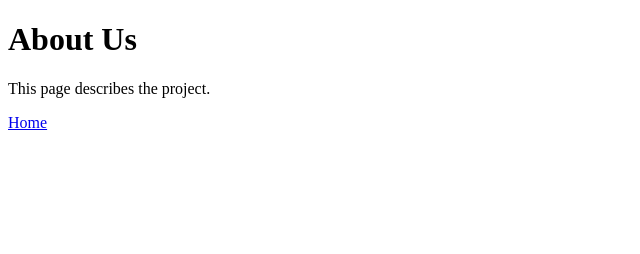
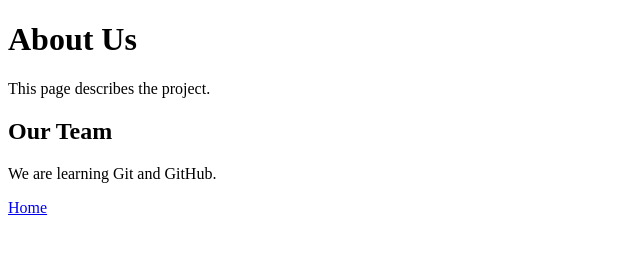
Before and after one commit to kushals256/git-workflow-assignment, a plain HTML site: page about.html in a window 1280 px wide. Shown: the whole page, without its empty margins (0-640 px from the left). Drawn offline with Linux system fonts and the light colour scheme.

Commit message:
Feature: add team section to about.html

```diff
--- a/about.html
+++ b/about.html
@@ -4,6 +4,8 @@
 <body>
   <h1>About Us</h1>
   <p>This page describes the project.</p>
+  <h2>Our Team</h2>
+  <p>We are learning Git and GitHub.</p>
   <a href="index.html">Home</a>
 </body>
 </html>
```
